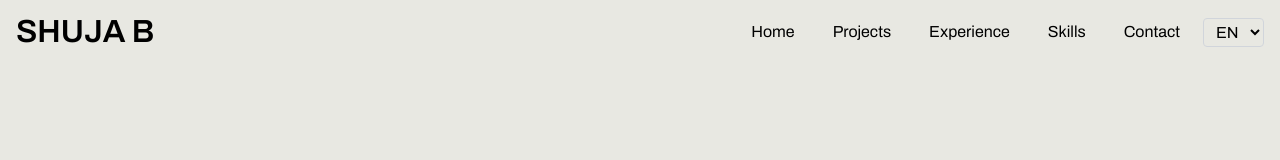
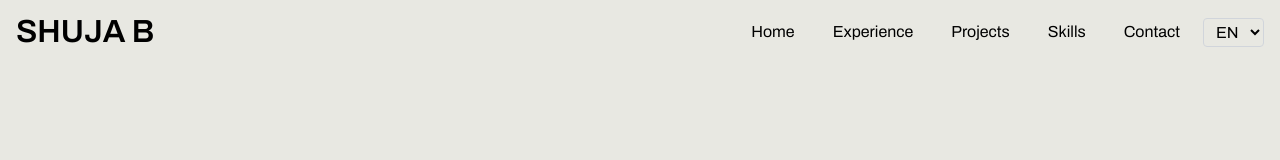
Before and after one commit to shujabakhtiar/shuja-portfolio, a Vue app: page / in a window 1280 px wide. Shown: the top 160 px of the page. Built offline with nearby package versions, Linux system fonts and the light colour scheme; a web font is replaced by a local one.

Commit message:
kinda works

```diff
--- a/src/components/navigation/HamburgerMenu.vue
+++ b/src/components/navigation/HamburgerMenu.vue
@@ -17,7 +17,7 @@
                         :key="option.label"
                         :href="option.link"
                         class="text-4xl sm:text-5xl md:text-6xl lg:text-7xl font-black uppercase tracking-tighter cursor-pointer relative group text-white transition-all duration-300 hover:text-white/70 text-center"
-                        @click="toggleMenu(false)"
+                        @click="handleNavClick(option.link)"
                     >
                         {{ option.label }}
                         <span class="absolute left-0 bottom-0 w-0 h-[2px] sm:h-[3px] md:h-[4px] bg-white transition-all duration-300 group-hover:w-full"></span>
@@ -69,6 +69,42 @@ export default {
             } else {
                 this.isOpen = !this.isOpen;
             }
+        },
+        handleNavClick(link) {
+            this.toggleMenu(false);
+            // Delay slightly to allow menu transition or just start scrolling
+            setTimeout(() => {
+                this.scrollToSection(link);
+            }, 300);
+        },
+        scrollToSection(link) {
+            const id = link.startsWith('#') ? link.substring(1) : null;
+            if (!id) return;
+
+            const element = document.getElementById(id);
+            if (!element) return;
+
+            const targetPosition = element.getBoundingClientRect().top + window.scrollY;
+            const startPosition = window.scrollY;
+            const distance = targetPosition - startPosition;
+            const duration = 1000;
+            let start = null;
+
+            const step = (timestamp) => {
+                if (!start) start = timestamp;
+                const progress = timestamp - start;
+                const ease = (t) => 1 - Math.pow(1 - t, 4);
+                const currentProgress = Math.min(progress / duration, 1);
+                const easedProgress = ease(currentProgress);
+
+                window.scrollTo(0, startPosition + distance * easedProgress);
+
+                if (progress < duration) {
+                    window.requestAnimationFrame(step);
+                }
+            };
+
+            window.requestAnimationFrame(step);
         }
     }
 }
--- a/src/components/navigation/TopNavBar.vue
+++ b/src/components/navigation/TopNavBar.vue
@@ -13,7 +13,7 @@
             class="hidden lg:flex flex-row gap-2 items-center transition-all duration-500 ease-out"
             :class="isScrolled ? '-translate-y-20 opacity-0' : 'translate-y-0 opacity-100'"
         >
-            <li v-for="option in navOptions" :key="option">
+            <li v-for="option in navOptions" :key="option.label" @click="scrollToSection(option.link)">
                 {{ option.label }}
             </li>
             <li class="!p-0 hover:!bg-transparent">
@@ -44,12 +44,12 @@ export default {
                     link: "#home",
                 },
                 {
+                    label: "Experience",
+                    link: "#experience",
+                },
+                {
                     label: "Projects",
                     link: "#works",
-                },
-                {
-                    label: "Experience",
-                    link: "#experience",
                 },
                 {
                     label: "Skills",
@@ -80,6 +80,35 @@ export default {
         },
         checkMobile() {
             this.isMobile = window.innerWidth < 1024;
+        },
+        scrollToSection(link) {
+            const id = link.startsWith('#') ? link.substring(1) : null;
+            if (!id) return;
+
+            const element = document.getElementById(id);
+            if (!element) return;
+
+            const targetPosition = element.getBoundingClientRect().top + window.scrollY;
+            const startPosition = window.scrollY;
+            const distance = targetPosition - startPosition;
+            const duration = 1000;
+            let start = null;
+
+            const step = (timestamp) => {
+                if (!start) start = timestamp;
+                const progress = timestamp - start;
+                const ease = (t) => 1 - Math.pow(1 - t, 4);
+                const currentProgress = Math.min(progress / duration, 1);
+                const easedProgress = ease(currentProgress);
+
+                window.scrollTo(0, startPosition + distance * easedProgress);
+
+                if (progress < duration) {
+                    window.requestAnimationFrame(step);
+                }
+            };
+
+            window.requestAnimationFrame(step);
         }
     }
 }
--- a/src/components/sections/Footer.vue
+++ b/src/components/sections/Footer.vue
@@ -6,8 +6,8 @@
                 <div class="w-full border-t border-black/10 py-6">
                     <h3 class="text-xs font-bold uppercase tracking-[0.2em] mb-10 opacity-60">Menu</h3>
                     <ul class="flex flex-col gap-4">
-                        <li v-for="item in menuItems" :key="item.label" class="text-[#4A4A4A] hover:text-black transition-all duration-300 cursor-pointer text-xl font-medium">
-                            <a :href="item.link">{{ item.label }}</a>
+                        <li v-for="item in menuItems" :key="item.label" class="text-[#4A4A4A] hover:text-black transition-all duration-300 cursor-pointer text-xl font-medium" @click.prevent="scrollToSection(item.link)">
+                            <a :href="item.link" @click.prevent>{{ item.label }}</a>
                         </li>
                     </ul>
                 </div>
@@ -60,8 +60,8 @@ export default {
         return {
             menuItems: [
                 { label: "Home", link: "#home" },
+                { label: "Experience", link: "#experience" },
                 { label: "Projects", link: "#works" },
-                { label: "Experience", link: "#experience" },
                 { label: "Skills", link: "#services" },
                 { label: "Contact", link: "#contact" }
             ],
@@ -78,6 +78,35 @@ export default {
                 top: 0,
                 behavior: 'smooth'
             });
+        },
+        scrollToSection(link) {
+            const id = link.startsWith('#') ? link.substring(1) : null;
+            if (!id) return;
+
+            const element = document.getElementById(id);
+            if (!element) return;
+
+            const targetPosition = element.getBoundingClientRect().top + window.scrollY;
+            const startPosition = window.scrollY;
+            const distance = targetPosition - startPosition;
+            const duration = 1000;
+            let start = null;
+
+            const step = (timestamp) => {
+                if (!start) start = timestamp;
+                const progress = timestamp - start;
+                const ease = (t) => 1 - Math.pow(1 - t, 4);
+                const currentProgress = Math.min(progress / duration, 1);
+                const easedProgress = ease(currentProgress);
+
+                window.scrollTo(0, startPosition + distance * easedProgress);
+
+                if (progress < duration) {
+                    window.requestAnimationFrame(step);
+                }
+            };
+
+            window.requestAnimationFrame(step);
         }
     }
 };
--- a/src/pages/HomePage.vue
+++ b/src/pages/HomePage.vue
@@ -7,7 +7,7 @@
             <ExperienceSection id="experience"/>
             <ProjectsSection id="works"/>
             <ArsenalSection id="services"/>
-            <Footer/>
+            <Footer id="contact"/>
         </div>
     </div>
 </template>
```
